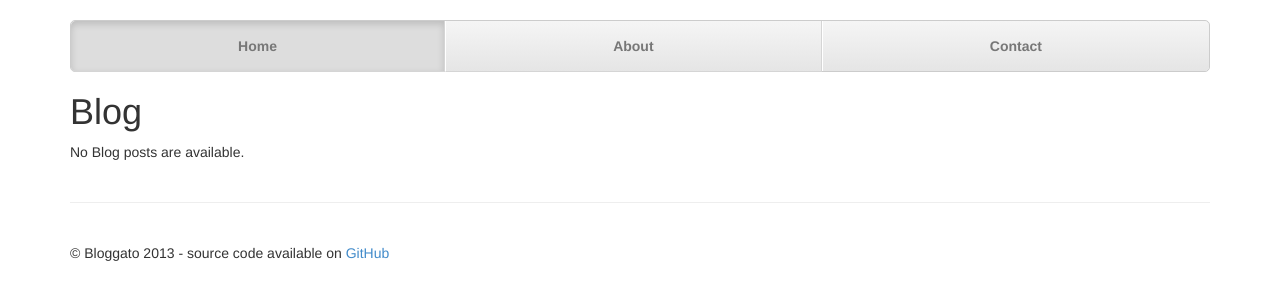
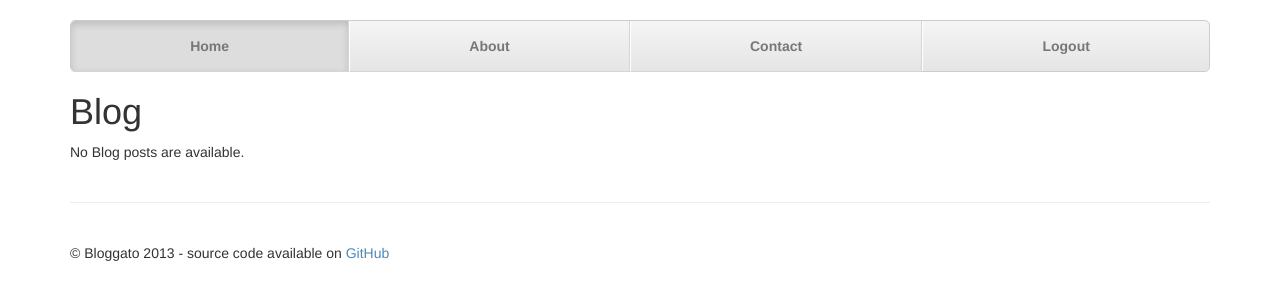
Before and after one commit to andreagrandi/bloggato, a Django app: page /blog/ in a window 1280 px wide. Shown: the top 300 px of the page. Run offline with Django 3.2, Linux system fonts and the light colour scheme; data that the repository does not hold is empty; parts of the project's set-up code (start-up, migrations or seed data) failed here and were passed over.

Commit message:
Improve menu bar in index template

```diff
--- a/blog/templates/blog/index.html
+++ b/blog/templates/blog/index.html
@@ -1,10 +1,11 @@
 {% extends "base.html" %}
 {% block title %}Bloggato{% endblock %}
 {% block menu %}
-        <ul class="nav nav-justified">
-        <li class="active"><a href="#">Home</a></li>
+    <ul class="nav nav-justified">
+        <li class="active"><a href="/blog">Home</a></li>
         <li><a href="/about">About</a></li>
         <li><a href="/contact">Contact</a></li>
+        <li><a href="/logout">Logout</a></li>
     </ul>
 {% endblock %}
 
```
